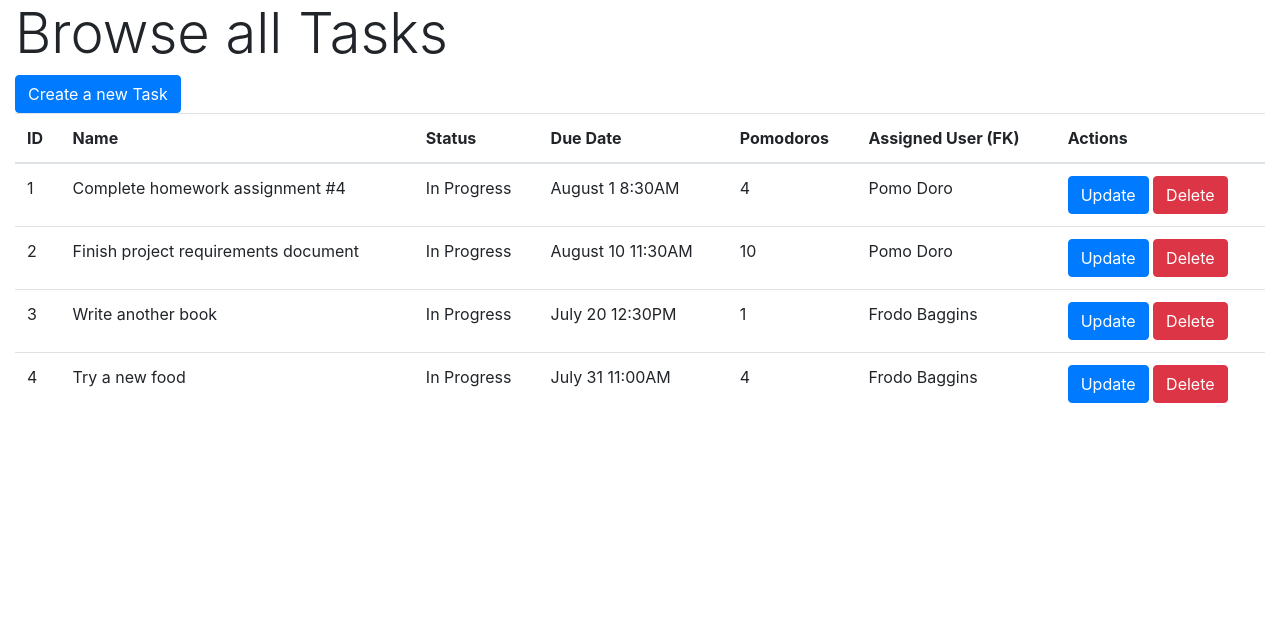
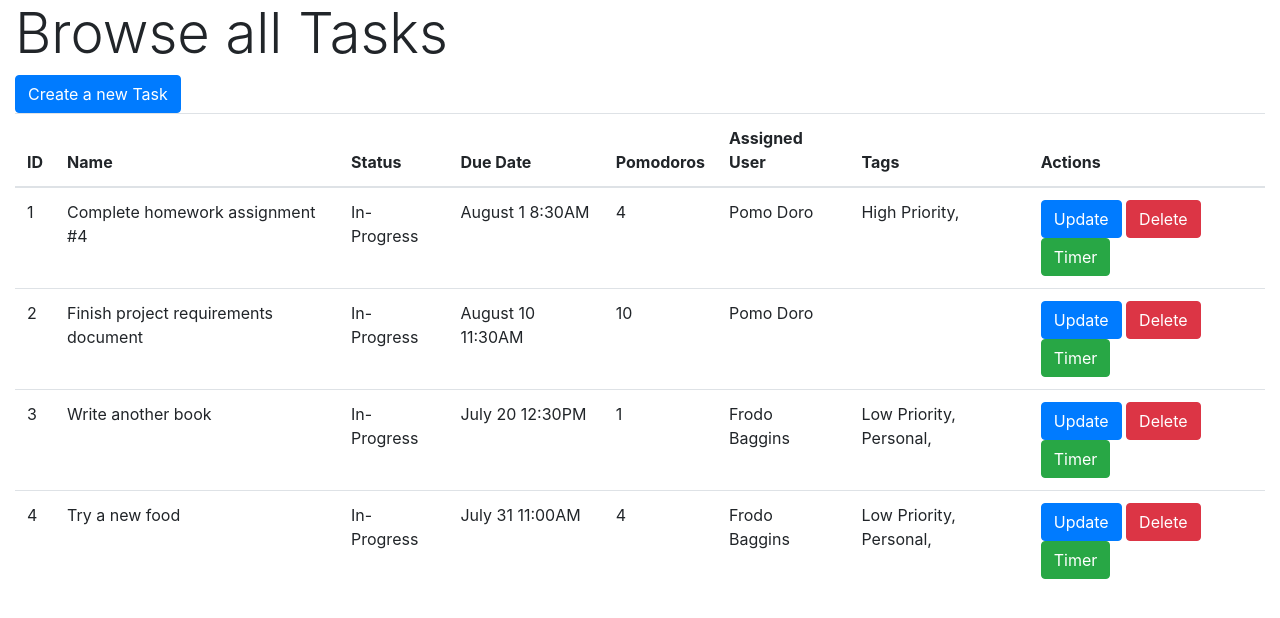
Before and after one commit to paulscrugham/task-database, a Flask app: page /show_tasks in a window 1280 px wide. Shown: the part 56-674 px from the top of the page. Run offline with Flask 2, Linux system fonts and the light colour scheme; data comes from the database, SQL or seed files in the repository; data that the repository does not hold is empty; some libraries are stand-ins or nearby versions.

Commit message:
Add timer button to tasks page

```diff
--- a/website/templates/show_tasks.html
+++ b/website/templates/show_tasks.html
@@ -12,7 +12,8 @@
             <th>Status</th>
             <th>Due Date</th>
             <th>Pomodoros</th>
-            <th>Assigned User (FK)</th>
+            <th>Assigned User</th>
+            <th>Tags</th>
             <th>Actions</th>
         </thead>
         <tbody>
@@ -21,7 +22,7 @@
                 <td>{{ item[0] }}</td>
                 <td>{{ item[1] }}</td>
                 {% if item[2] == 0 %}
-                <td>In Progress</td>
+                <td>In-Progress</td>
                 {% elif item[2] == 1 %}
                 <td>Complete</td>
                 {% endif %}
@@ -29,9 +30,11 @@
                 <td>{{ item[3] }}</td>
                 <td>{{ item[4] }}</td>
                 <td>{{ item[5] }} {{ item[6] }}</td>
+                <td>{% for tag in item[7] %}{{ tag }}, {% endfor %}</td>
                 <td>
                     <button onclick="window.location.href='/update_task/{{item[0]}}';" type="button" class="btn btn-primary">Update</button>
                     <button onclick="window.location.href='/delete_task/{{item[0]}}';" type="button" class="btn btn-danger">Delete</button>
+                    <button onclick="window.location.href='/timer/{{item[0]}}';" type="button" class="btn btn-success">Timer</button>
                 </td>
             </tr>
             {% endfor %}
```
